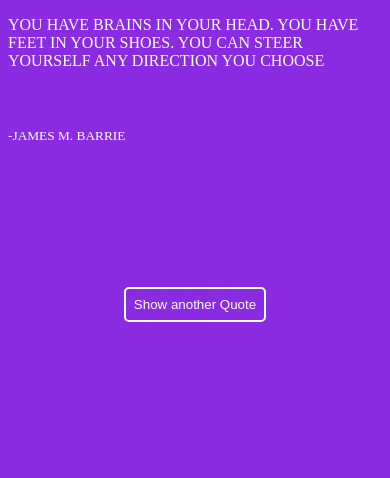
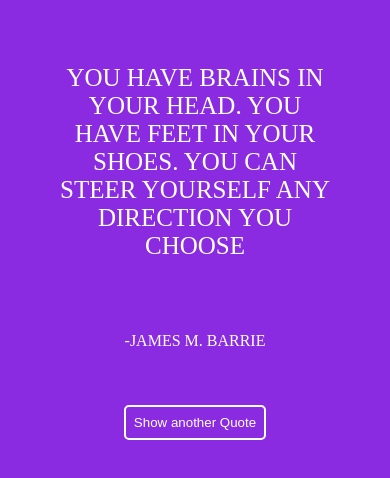
Before and after one commit to pranjaljaiswal10/Quote-Generator, a plain HTML site: page index.html in a window 390 px wide. Drawn offline with Linux system fonts and the light colour scheme.

Commit message:
feat:making responsive and fix postion

```diff
--- /dev/null
+++ b/css/responsive.css
@@ -0,0 +1,16 @@
+@media only screen and (max-width:700px){
+    span{
+        margin:auto;
+        align-self:center;
+    }
+    p{
+        padding-top: 4rem;
+    }
+    .quote{
+        flex-direction: column;
+    }
+    .btn{
+        height:0;
+    }
+
+}
--- a/css/style.css
+++ b/css/style.css
@@ -1,28 +1,42 @@
-body{
-    background-color:blueviolet;
-    color: white;
-    text-transform:uppercase;
+* {
+  padding: 0;
+  margin: 0;
 }
-.btn{
-    display:flex;
-    justify-content:center;
-    align-items: center;
-    height:400px;
+body {
+  background-color: blueviolet;
+  color: white;
+  text-transform: uppercase;
 }
-button{
-    border-radius: 5px;
-    background-color: transparent;
-    border:2px solid white;
-    color:white;
-    padding:0.5rem;
-    transition: background-color 0.3s ease;
+.quote,
+.btn {
+  display: flex;
+  justify-content: center;
+  align-items: center;
+  height: 50vh;
+  flex-direction: row;
 }
-button:hover{
-    background-color:rgba(255, 255, 255, 0.2);
-    cursor:pointer;
-
+.btn {
+  height: 35vh;
 }
-small{
-    position:relative;
-    top:2.5rem;
+p {
+  font-size: 1.563rem;
+  width: 70%;
+  text-align: center;
 }
+span {
+  font-size: 1rem;
+  align-self: end;
+  margin: 0 1rem 5rem 0;
+}
+button {
+  border-radius: 5px;
+  background-color: transparent;
+  border: 2px solid white;
+  color: white;
+  padding: 0.5rem;
+  transition: background-color 0.3s ease;
+}
+button:hover {
+  background-color: rgba(255, 255, 255, 0.2);
+  cursor: pointer;
+}
--- a/index.html
+++ b/index.html
@@ -1,21 +1,25 @@
 <!DOCTYPE html>
 <html lang="en">
   <head>
-    <meta charset="UTF-8">
-    <meta http-equiv="X-UA-Compatible" content="IE=edge">
-    <meta name="viewport" content="width=device-width, initial-scale=1.0">
+    <meta charset="UTF-8" />
+    <meta http-equiv="X-UA-Compatible" content="IE=edge" />
+    <meta name="viewport" content="width=device-width, initial-scale=1.0" />
     <title>Meme Generator</title>
-    <link rel="stylesheet" href="css/style.css">
+    <link rel="stylesheet" href="css/style.css" />
+    <link rel="stylesheet" href="css/responsive.css">
   </head>
   <body>
-    <p>You have brains in your head. You have feet in your shoes. You can steer yourself any direction you choose
-
+    <div class="quote">
+      <p>
+        You have brains in your head. You have feet in your shoes. You can steer
+        yourself any direction you choose
       </p>
-    <small>-James M. Barrie</small>
+      <span>-James M. Barrie</span>
+    </div>
     <div class="btn">
       <button>Show another Quote</button>
     </div>
+
     <script src="js/script.js"></script>
   </body>
-
 </html>
--- a/js/script.js
+++ b/js/script.js
@@ -85,9 +85,8 @@ const quotes = [
 ];
 
 const p = document.querySelector("p");
-const small = document.querySelector("small");
+const small = document.querySelector("span");
 const button = document.querySelector("button");
-
 button.addEventListener("click", () => {
   const randomIndex = Math.floor(Math.random() * quotes.length);
   const { quote, author, color } = quotes[randomIndex];
```
Lines whose indentation alone changed are shown as unchanged.
